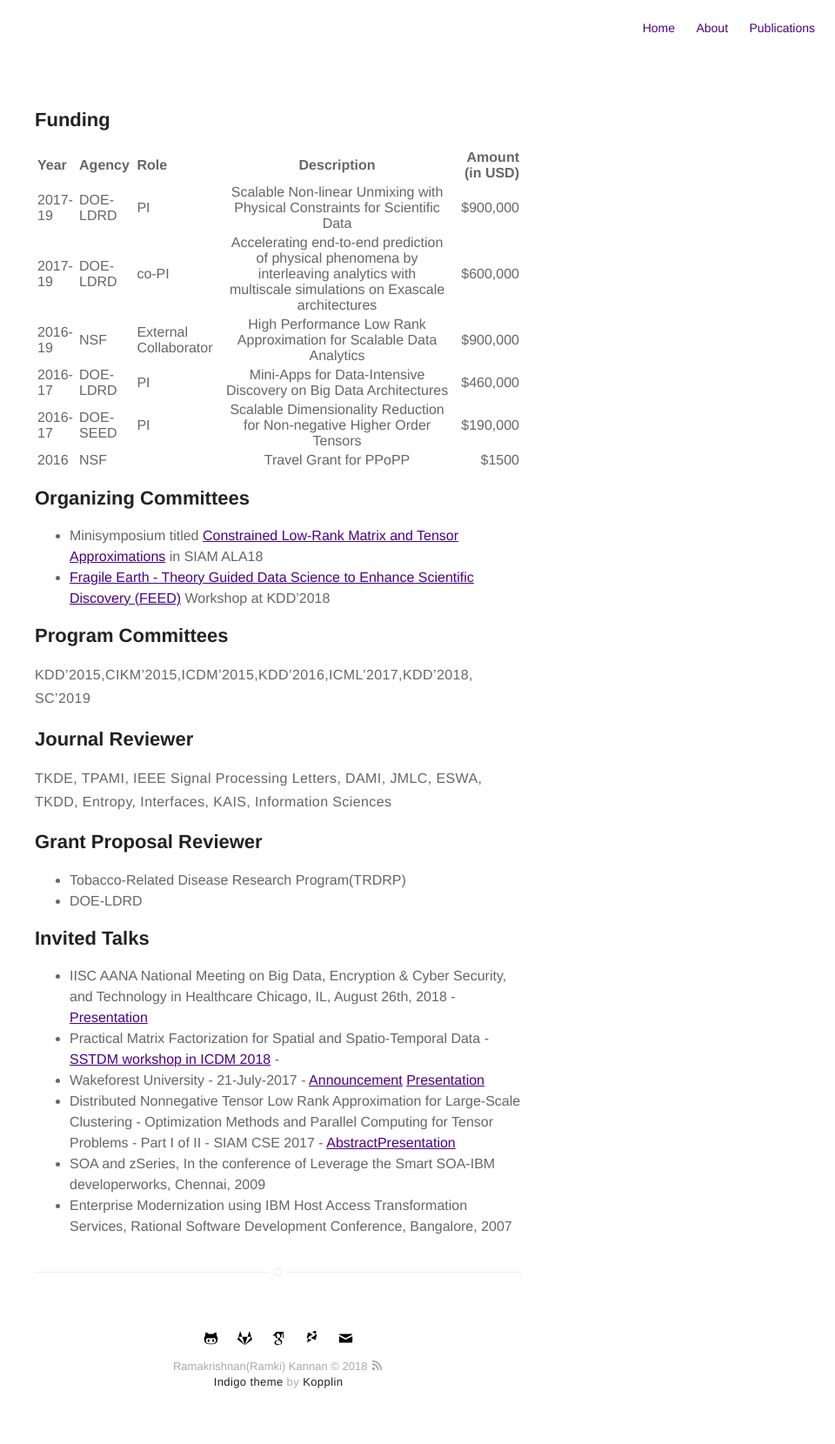
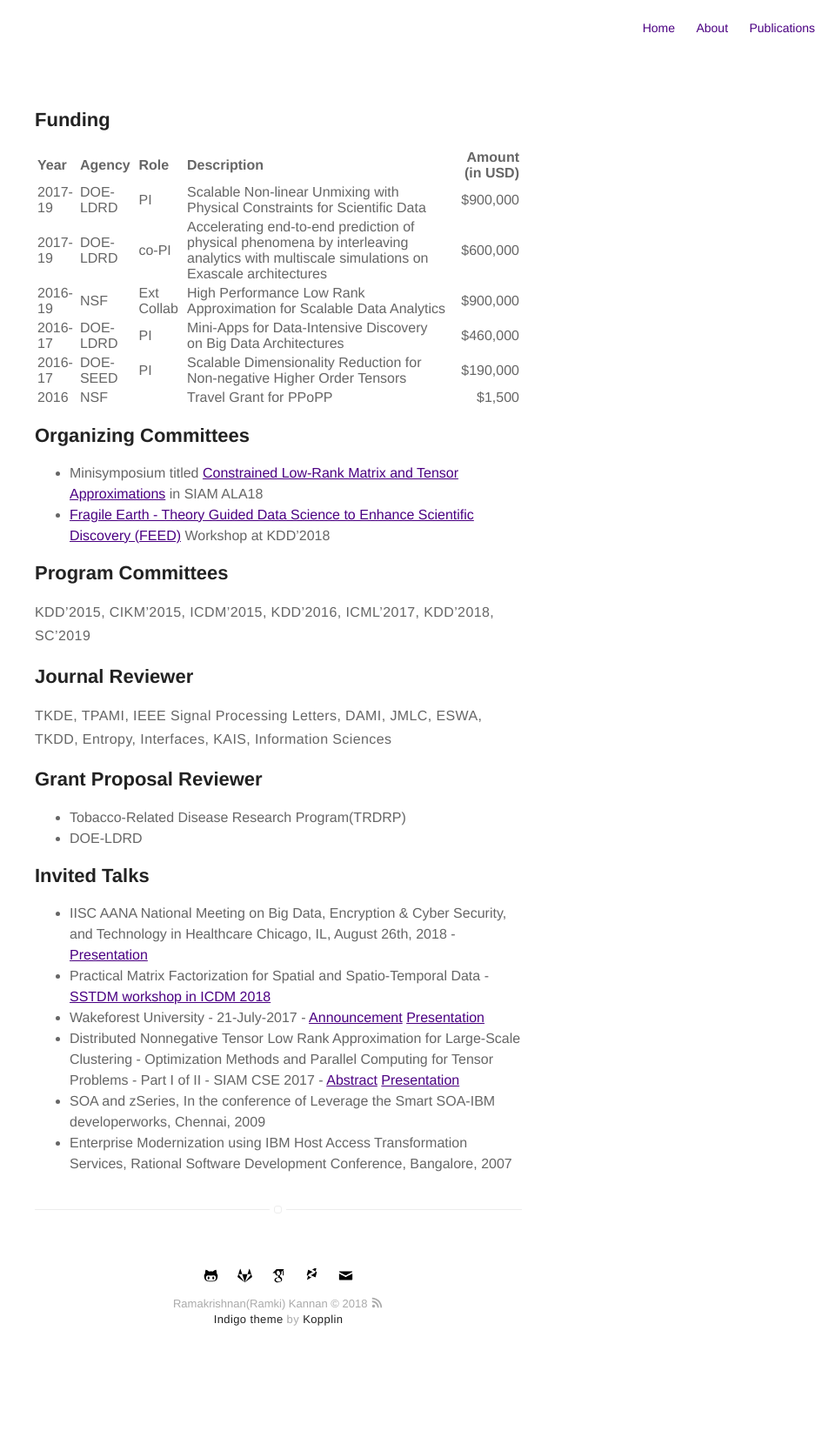
Before and after one commit to ramkikannan/ramkikannan.github.io, a Jekyll site: the page built from research.md, in a window 1280 px wide. Shown: the whole page at 87% size, without its empty margins (320-1280 px from the left). Built offline with Jekyll 4.4.1, drawn with Linux system fonts in a browser that asks for light colours; a style sheet for code colours, icons or effects is not loaded; after the commit the page ends 1588 px from its top, so only the background shows below that.

Commit message:
all mari's inputs

```diff
--- a/research.md
+++ b/research.md
@@ -5,20 +5,20 @@ title: Research
 ## Funding
 
 |Year    | Agency    | Role  |Description    | Amount (in USD)   |
-|:------  | :-----     | :----- |:-------:        | ------:      |
+|:------  | :-----     | :----- |:-------        | ------:      |
  2017-19 |DOE-LDRD  | PI    | Scalable Non-linear Unmixing with Physical Constraints for Scientific Data    | $900,000 |
  2017-19 | DOE-LDRD	| co-PI	| Accelerating end-to-end prediction of physical phenomena by interleaving analytics with multiscale simulations on Exascale architectures | $600,000
-  2016-19 | NSF	    | External Collaborator | High Performance Low Rank Approximation for Scalable Data Analytics	| $900,000 |
+  2016-19 | NSF	    | Ext Collab | High Performance Low Rank Approximation for Scalable Data Analytics	| $900,000 |
 2016-17	|DOE-LDRD   |PI	    | Mini-Apps for Data-Intensive Discovery on Big Data Architectures	    | $460,000  |
 2016-17	|DOE-SEED   |PI	    | Scalable Dimensionality Reduction for Non-negative Higher Order Tensors   | $190,000 |
-2016    |	NSF	    |       |   Travel Grant for PPoPP  | $1500 |
+2016    |	NSF	    |       |   Travel Grant for PPoPP  | $1,500 |
 
 ## Organizing Committees
 * Minisymposium titled [Constrained Low-Rank Matrix and Tensor Approximations](http://users.wfu.edu/ballard/SIAM-ALA18/) in SIAM ALA18
 * [Fragile Earth - Theory Guided Data Science to Enhance Scientific Discovery (FEED)](https://ai4good.org/kdd-2018-workshop/) Workshop at KDD'2018
 
 ## Program Committees
-KDD'2015,CIKM'2015,ICDM'2015,KDD'2016,ICML'2017,KDD'2018, SC'2019
+KDD'2015, CIKM'2015, ICDM'2015, KDD'2016, ICML'2017, KDD'2018,  SC'2019
 
 ## Journal Reviewer
 TKDE, TPAMI, IEEE Signal Processing Letters, DAMI, JMLC, ESWA, TKDD, Entropy, Interfaces, KAIS, Information Sciences
@@ -29,8 +29,8 @@ TKDE, TPAMI, IEEE Signal Processing Letters, DAMI, JMLC, ESWA, TKDD, Entropy, In
 
 ## Invited Talks
 * IISC AANA National Meeting on Big Data, Encryption & Cyber Security, and Technology in Healthcare Chicago, IL, August 26th, 2018 - [Presentation](files/iiscaana18.pdf)
-* Practical Matrix Factorization for Spatial and Spatio-Temporal Data - [SSTDM workshop in ICDM 2018](https://research.csc.ncsu.edu/stac/conferences/ICDM-SSTDM17/) -
+* Practical Matrix Factorization for Spatial and Spatio-Temporal Data - [SSTDM workshop in ICDM 2018](https://research.csc.ncsu.edu/stac/conferences/ICDM-SSTDM17/)
 * Wakeforest University - 21-July-2017 - [Announcement](figs/wakeforest.jpg) [Presentation](files/wakeforest.pdf)
-* Distributed Nonnegative Tensor Low Rank Approximation for Large-Scale Clustering - Optimization Methods and Parallel Computing for Tensor Problems - Part I of II - SIAM CSE 2017 - [Abstract](http://meetings.siam.org/sess/dsp_talk.cfm?p=81557)[Presentation](files/siamcse18.pdf)
+* Distributed Nonnegative Tensor Low Rank Approximation for Large-Scale Clustering - Optimization Methods and Parallel Computing for Tensor Problems - Part I of II - SIAM CSE 2017 - [Abstract](http://meetings.siam.org/sess/dsp_talk.cfm?p=81557) [Presentation](files/siamcse18.pdf)
 * SOA and zSeries, In the conference of Leverage the Smart SOA-IBM developerworks, Chennai, 2009
 * Enterprise Modernization using IBM Host Access Transformation Services, Rational Software Development Conference, Bangalore,  2007
```
